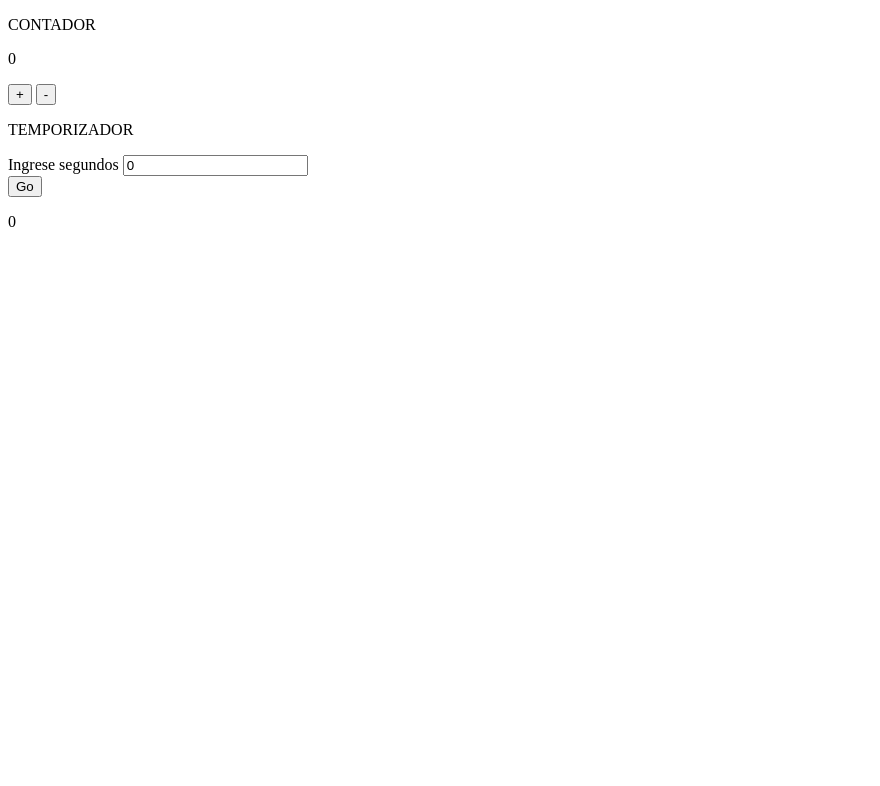
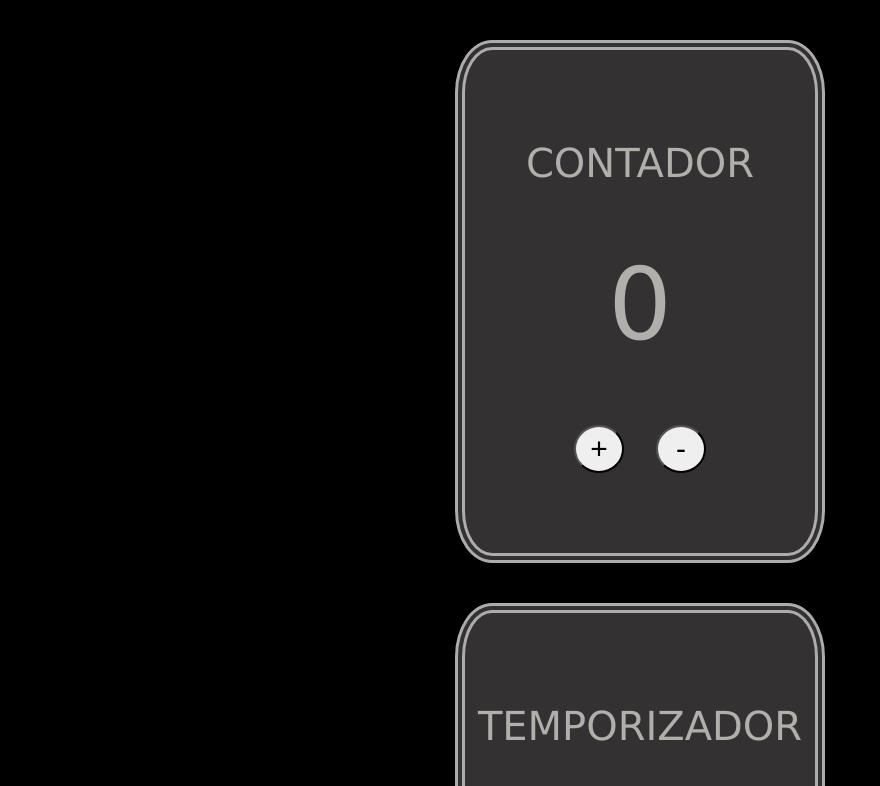
Before and after one commit to MariCasMe/Tempo-Counter, a plain HTML site: page index.html in a window 1280 px wide. Shown: the top 786 px of the page, without its empty margins (0-880 px from the left). Drawn offline with Linux system fonts and the light colour scheme.

Commit message:
Update index.html

```diff
--- a/index.html
+++ b/index.html
@@ -4,7 +4,7 @@
     <meta charset="UTF-8">
     <meta name="viewport" content="width=device-width, initial-scale=1.0">
     <script src="src/index.js" async defer></script>
-    <link rel="stylesheet" href="src/index.js">
+    <link rel="stylesheet" href="styles/index.css">
     <title>Contador - Temporizador</title>
 </head>
 <body>
```
